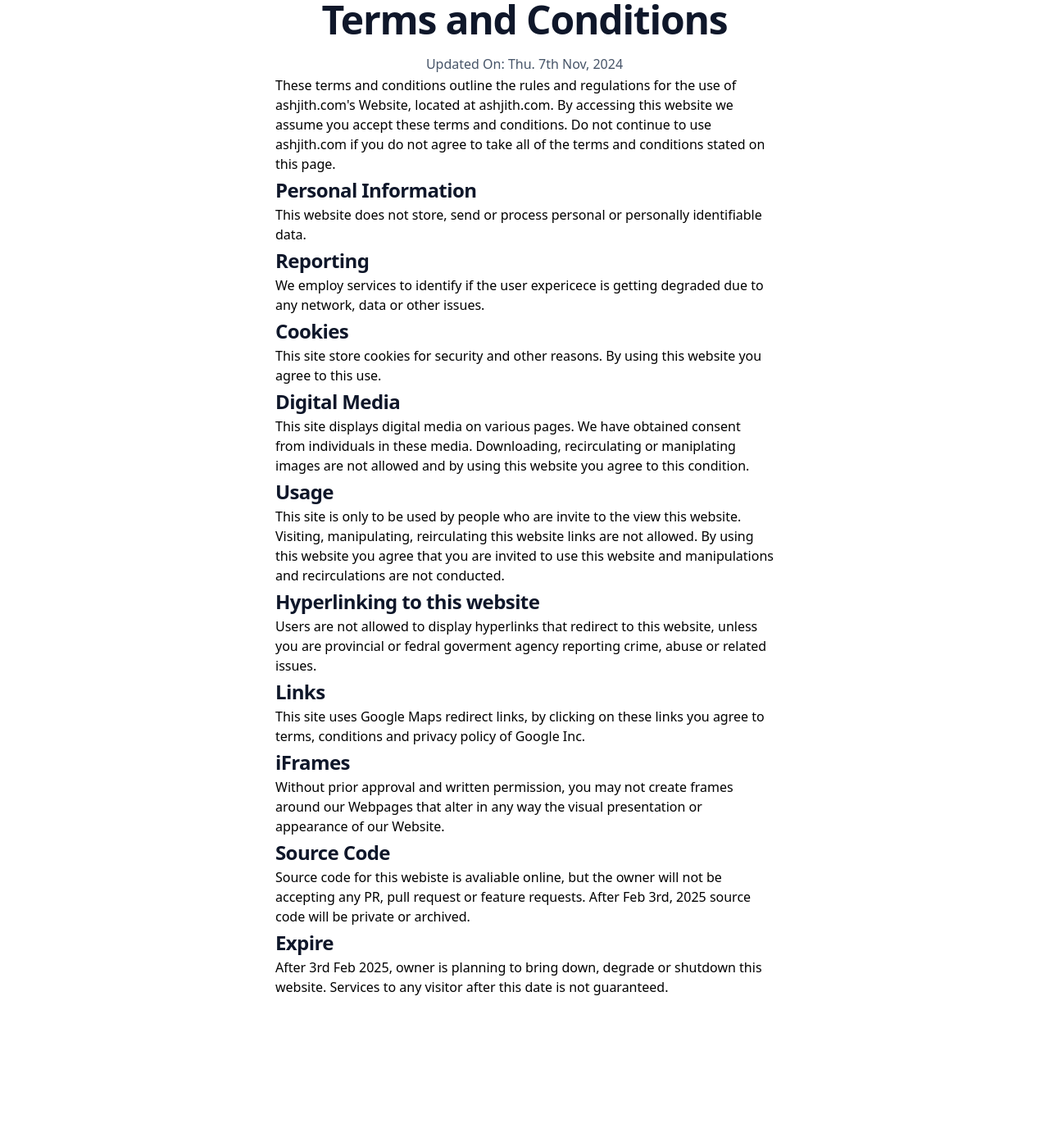
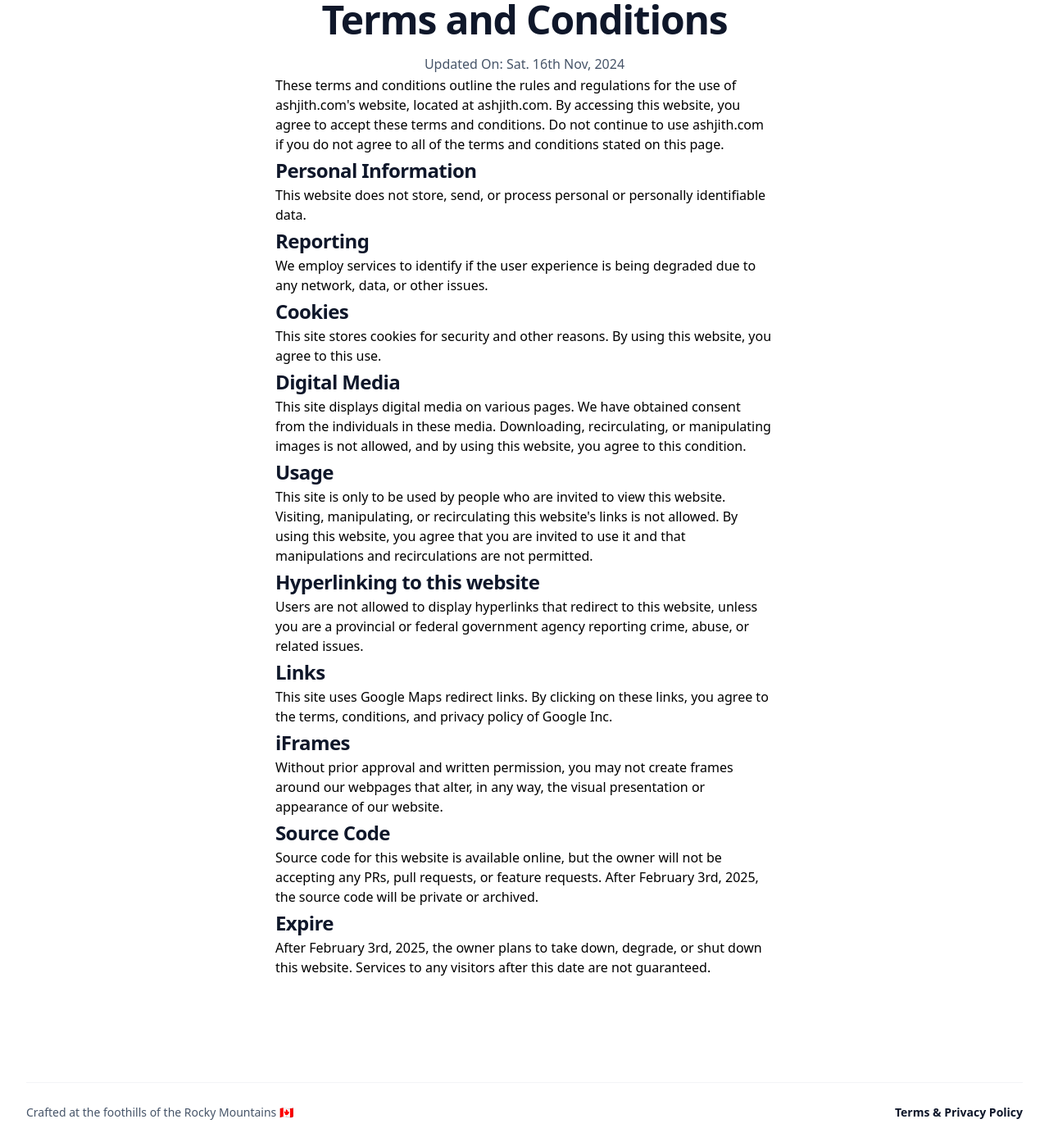
Before and after one commit to Jithinqw/ashjith, a React (Create React App) app: page /drm in a window 1280 px wide. Shown: the whole page at 82% size. Before the commit the page ends 1224 px from the top, so only its background shows below. Built offline with nearby package versions, Linux system fonts and the light colour scheme; the HTML template or start-up script is replaced by a standard one; a web font is replaced by a local one.

Commit message:
Add DRM, black sites, privacy policy and other restrict user

```diff
--- a/src/cms/index.ts
+++ b/src/cms/index.ts
@@ -51,6 +51,11 @@ export const cmsContent = {
             techName: "React",
           },
           {
+            url: "https://www.sanity.io/static/images/favicons/android-icon-192x192.png",
+            alt: "Sanity.io",
+            techName: "Sanity.io"
+          },
+          {
             url: "https://tailwindcss.com/favicons/apple-touch-icon.png?v=3",
             alt: "TailWind",
             techName: "Tailwind CSS",
@@ -89,7 +94,7 @@ export const cmsContent = {
     ourstory: {
       mainCta: "How it all started",
       mainDescription:
-        "Gather around website visitors young, middle-aged, and old! Listen to my tale of finding love.",
+        "Attention all website visitors, regardless of age—join me as I share my story of discovering love.",
       mainDescriptionLongText:
         "Let us rewind the clock to August 2023, a more turbulent time when COVID-19 was winding down. Jithin was figuring out how to move to a new country, while Ashley was busy with her lectures.",
       lowDeckDescriptionText:
@@ -240,45 +245,78 @@ export const cmsContent = {
         {
           title: "Thangassery Light House",
           address: "https://maps.app.goo.gl/yyxE5s5kBMNN5vzM7",
-          id: "24",
-          rating: 3,
+          id: "2124",
+          rating: 3.1,
           image:
             "https://imgak.mmtcdn.com/pwa_v3/pwa_hotel_assets/bgdefault_bg.jpg",
-          starRating: 4,
-          amenities: ["Sea view"],
+          starRating: 3,
+          amenities: ["Sea view", "Harbour", "Port", "Fishing"],
+          head: "Top",
+        },
+        {
+          title: "Chinnakada Clock Tower",
+          address: "https://maps.app.goo.gl/KFGZ8LNAKxpiy5gAA",
+          id: "2224",
+          rating: 2.1,
+          image:
+            "https://imgak.mmtcdn.com/pwa_v3/pwa_hotel_assets/bgdefault_bg.jpg",
+          starRating: 2,
+          amenities: ["Monument"],
           head: "Top",
         },
         {
           title: "Palaruvi Waterfalls",
           address: "https://maps.app.goo.gl/5TxzQDx6o6Pbsu2TA",
-          id: "24",
+          id: "2466",
           rating: 3,
           image:
             "https://imgak.mmtcdn.com/pwa_v3/pwa_hotel_assets/bgdefault_bg.jpg",
           starRating: 4,
-          amenities: ["Waterfalls"],
+          amenities: ["Waterfalls", "Beautiful", "Water Activities", "Family Activity"],
+          head: "Nature",
+        },
+        {
+          title: "Kollam KSWTD Ferry Terminal",
+          address: "https://maps.app.goo.gl/VmUPQsLQ5NPiLZJy8",
+          id: "200",
+          rating: 4,
+          image:
+            "https://imgak.mmtcdn.com/pwa_v3/pwa_hotel_assets/bgdefault_bg.jpg",
+          starRating: 4,
+          amenities: ["Boating", "Beautiful", "Water Activities", "Family Activity"],
           head: "Nature",
         },
         {
           title: "RP Shopping Mall",
           address: "https://maps.app.goo.gl/q9QJYXamawSpAeVx7",
-          id: "24",
+          id: "224",
           rating: 3,
           image:
             "https://imgak.mmtcdn.com/pwa_v3/pwa_hotel_assets/bgdefault_bg.jpg",
           starRating: 3,
-          amenities: ["Shopping"],
+          amenities: ["Shopping", "KFC", "Mc Donalds", "Car Parking"],
+          head: "Shopping",
+        },
+        {
+          title: "Bishop Jerome Commercial Complex",
+          address: "https://maps.app.goo.gl/yyChoZiBT9CywY4Z8",
+          id: "2324",
+          rating: 3,
+          image:
+            "https://imgak.mmtcdn.com/pwa_v3/pwa_hotel_assets/bgdefault_bg.jpg",
+          starRating: 3,
+          amenities: ["Shopping", "Books", "Mc Donalds", "Car Parking"],
           head: "Shopping",
         },
         {
           title: "Jatayu Earth's Center",
           address: "https://maps.app.goo.gl/f5fG2WYV85ff1E3k8",
-          id: "24",
+          id: "254",
           rating: 3,
           image:
             "https://imgak.mmtcdn.com/pwa_v3/pwa_hotel_assets/bgdefault_bg.jpg",
           starRating: 5,
-          amenities: ["Great View", "Outdoor", "Cable cars"],
+          amenities: ["Great View", "Outdoor", "Cable cars", "Out Door Activity", "Free Parking"],
           head: "Top",
         },
       ],
@@ -458,46 +496,49 @@ export const cmsContent = {
     },
     drm: {
       mainCta: "Terms and Conditions",
-      lastUpdatedOn: "Updated On: Thu. 7th Nov, 2024",
+      lastUpdatedOn: "Updated On: Sat. 16th Nov, 2024",
       mainDec:
-        "These terms and conditions outline the rules and regulations for the use of ashjith.com's Website, located at ashjith.com. By accessing this website we assume you accept these terms and conditions. Do not continue to use ashjith.com if you do not agree to take all of the terms and conditions stated on this page.",
+        "These terms and conditions outline the rules and regulations for the use of ashjith.com's website, located at ashjith.com. By accessing this website, you agree to accept these terms and conditions. Do not continue to use ashjith.com if you do not agree to all of the terms and conditions stated on this page.",
       terms: [
         {
           heading: "Personal Information",
-          desc: "This website does not store, send or process personal or personally identifiable data.",
+          desc: "This website does not store, send, or process personal or personally identifiable data.",
         },
         {
           heading: "Reporting",
-          desc: "We employ services to identify if the user expericece is getting degraded due to any network, data or other issues.",
+          desc: "We employ services to identify if the user experience is being degraded due to any network, data, or other issues.",
         },
         {
           heading: "Cookies",
-          desc: "This site store cookies for security and other reasons. By using this website you agree to this use.",
+          desc: "This site stores cookies for security and other reasons. By using this website, you agree to this use.",
         },
         {
           heading: "Digital Media",
-          desc: "This site displays digital media on various pages. We have obtained consent from individuals in these media. Downloading, recirculating or maniplating images are not allowed and by using this website you agree to this condition.",
+          desc: "This site displays digital media on various pages. We have obtained consent from the individuals in these media. Downloading, recirculating, or manipulating images is not allowed, and by using this website, you agree to this condition.",
         },
         {
           heading: "Usage",
-          desc: "This site is only to be used by people who are invite to the view this website. Visiting, manipulating, reirculating this website links are not allowed. By using this website you agree that you are invited to use this website and manipulations and recirculations are not conducted.",
+          desc: "This site is only to be used by people who are invited to view this website. Visiting, manipulating, or recirculating this website's links is not allowed. By using this website, you agree that you are invited to use it and that manipulations and recirculations are not permitted.",
         },
         {
           heading: "Hyperlinking to this website",
-          desc: "Users are not allowed to display hyperlinks that redirect to this website, unless you are provincial or fedral goverment agency reporting crime, abuse or related issues."
+          desc: "Users are not allowed to display hyperlinks that redirect to this website, unless you are a provincial or federal government agency reporting crime, abuse, or related issues."
         },
         {
           heading: "Links",
-          desc: "This site uses Google Maps redirect links, by clicking on these links you agree to terms, conditions and privacy policy of Google Inc.",
+          desc: "This site uses Google Maps redirect links. By clicking on these links, you agree to the terms, conditions, and privacy policy of Google Inc.",
         },
         {
           heading: "iFrames",
-          desc: "Without prior approval and written permission, you may not create frames around our Webpages that alter in any way the visual presentation or appearance of our Website.",
+          desc: "Without prior approval and written permission, you may not create frames around our webpages that alter, in any way, the visual presentation or appearance of our website.",
         },
-        {heading: "Source Code", desc: "Source code for this webiste is avaliable online, but the owner will not be accepting any PR, pull request or feature requests. After Feb 3rd, 2025 source code will be private or archived."},
+        {
+          heading: "Source Code",
+          desc: "Source code for this website is available online, but the owner will not be accepting any PRs, pull requests, or feature requests. After February 3rd, 2025, the source code will be private or archived."
+        },
         {
           heading: "Expire",
-          desc: "After 3rd Feb 2025, owner is planning to bring down, degrade or shutdown this website. Services to any visitor after this date is not guaranteed.",
+          desc: "After February 3rd, 2025, the owner plans to take down, degrade, or shut down this website. Services to any visitors after this date are not guaranteed.",
         },
       ],
     },
@@ -530,10 +571,10 @@ export const cmsContent = {
     errorModalHeading: "Illegal Invite link Found",
     errorModaldescription:
       "It appears that you are using an unknown invitation link. If you believe this link is correct, please contact the host for clarification. If you arrived here by mistake, we recommend returning to the homepage.",
-    inviteModalHeading: "We’d love your esteemed presence",
+    inviteModalHeading: "Notice",
     inviteModalhi: "Hi",
     inviteModalDescription:
-      "We kindly request the honor of your presence at our wedding.",
+      "We codially invite your prayerful presence and blessings to grace our new beginning",
     errorModalCancelCTA: "Cancel",
     errorModalGoHomeCTA: "Go Home",
     inviteModalReject: "Reject",
@@ -558,4 +599,8 @@ export const cmsContent = {
     drmCta: "Terms & Privacy Policy",
     drmLink: "/drm",
   },
+  shutDown: {
+    mainCta: "",
+    mainDescription: ""
+  }
 };
--- a/src/components/Compliments/Compliments.tsx
+++ b/src/components/Compliments/Compliments.tsx
@@ -47,6 +47,7 @@ export const Compliments = (props: IRatedCompliments) => {
                       src={e.wisherImg}
                       decoding={"async"}
                       style={{ color: "transparent" }}
+                      alt="Suspense"
                       height={"8"}
                     />
                   </Suspense>
--- a/src/components/Instagram/posts/InstagramPost.tsx
+++ b/src/components/Instagram/posts/InstagramPost.tsx
@@ -32,6 +32,7 @@ export const InstagramPost = (props: IInstagramPost) => {
               <img
                 src={props.post.userImage}
                 className="rounded-full h-8 w-8"
+                alt="insta"
               />
             </Suspense>
             <div className="flex flex-col ml-1">
@@ -63,7 +64,7 @@ export const InstagramPost = (props: IInstagramPost) => {
       {/* Post body */}
       <div>
         <Suspense fallback={<Loader />}>
-          <img src={props.post.postImage} />
+          <img src={props.post.postImage} alt="insta"/>
         </Suspense>
       </div>
       {/* Post actions bar */}
--- a/src/components/Venue/VenueSelection.tsx
+++ b/src/components/Venue/VenueSelection.tsx
@@ -1,5 +1,4 @@
 import { useEffect, useState } from "react";
-import { cmsContent } from "../../cms";
 import { List } from "./List";
 import ListItem, { IListItem } from "./ListItem";
 import { Nav } from "./Nav";
--- a/src/pages/about/about.tsx
+++ b/src/pages/about/about.tsx
@@ -59,7 +59,7 @@ const About = () => {
       {/* Made with */}
       <div className="bg-white py-24 sm:py-32 mb-2">
         <div className="mx-auto max-w-7xl px-6 lg:px-8">
-          <h2 className="text-center text-lg font-semibold leading-8 text-gray-900">
+          <h2 className="text-center text-lg font-semibold leading-8 text-gray-900" key="2">
             {cmsContent.pages.about.madeWith.mainCta}
           </h2>
           <div className="mx-auto mt-10 grid max-w-lg grid-cols-4 items-center gap-x-8 gap-y-10 sm:max-w-xl sm:grid-cols-6 sm:gap-x-10 lg:mx-0 lg:max-w-none lg:grid-cols-5">
--- a/src/pages/digitalRights/drm.tsx
+++ b/src/pages/digitalRights/drm.tsx
@@ -1,6 +1,7 @@
 import { useEffect } from "react";
 import { cmsContent } from "../../cms";
 import Utils from "../../utils/utility";
+import { Footer } from "../../components/Footer/Footer";
 
 const DigitalRights = () => {
   useEffect(() => {
@@ -34,6 +35,7 @@ const DigitalRights = () => {
             );
           })}
       </div>
+      <Footer />
     </>
   );
 };
--- a/src/pages/gallery/gallery.tsx
+++ b/src/pages/gallery/gallery.tsx
@@ -3,7 +3,7 @@ import { cmsContent } from "../../cms";
 import { Header } from "../../components/Header/Header";
 import Utils from "../../utils/utility";
 import { useSearchParams } from "react-router-dom";
-import { eInviteRecord, IInvite } from "../../utils/constants";
+import { eInviteRecord, IInvite, alphaTestFlag } from "../../utils/constants";
 import { Modal } from "../../components/Modal/Modal";
 import { Loader } from "../../components/Loader/Loader";
 
@@ -11,9 +11,10 @@ const Gallery = () => {
   const [searchParams] = useSearchParams();
   const [inviteRecord, setInviteRecord] = useState<IInvite>();
   const [isUserNotInvited, setUserNotInvited] = useState<boolean>(false);
+
   useEffect(() => {
     Utils.setPageTitle("Jithin & Ashley - Gallery");
-	Utils.redirectToPageIfInviteNotFound();
+    Utils.redirectToPageIfInviteNotFound();
     let allImages = document.querySelectorAll("img");
     allImages.forEach((value) => {
       value.oncontextmenu = (e) => {
--- a/src/pages/invite/invite.tsx
+++ b/src/pages/invite/invite.tsx
@@ -1,22 +1,22 @@
 import { useEffect, useState } from "react";
-import { alphaTestFlag, eInviteRecord, IInvite } from "../../utils/constants";
+import { eInviteRecord, IInvite } from "../../utils/constants";
 import { useSearchParams } from "react-router-dom";
 import Utils from "../../utils/utility";
 import { Modal } from "../../components/Modal/Modal";
-import { Instagram } from "../../components/Instagram/Instagram";
 import { Header } from "../../components/Header/Header";
 import InviteScene from "../../components/InviteScene/InviteScene";
 import { cmsContent } from "../../cms";
 import { InviteModal } from "../../components/Modal/InviteModal";
+import { useNavigate } from "react-router-dom";
 
 const EInvite = () => {
   const [searchParams] = useSearchParams();
   const [inviteRecord, setInviteRecord] = useState<IInvite>();
   const [isUserNotInvited, setUserNotInvited] = useState<boolean>(false);
   const [userInviteModal, setInviteModal] = useState<boolean>(true);
+  const navigate = useNavigate();
 
-  const isInstagramComponentEnabled =
-    alphaTestFlag["enable-instagram-component"] === true;
+
 
   useEffect(() => {
     Utils.setPageTitle("Jithin & Ashley - Invitation");
@@ -49,12 +49,11 @@ const EInvite = () => {
     } else if (Utils.isEmpty(inviteRecordFromS)) {
       setUserNotInvited(true);
     }
-    console.log(inviteRecord);
     // eslint-disable-next-line react-hooks/exhaustive-deps
   }, [inviteRecord]);
 
   const onGoHomeBtnClick = () => {
-    window.location.href = window.location.origin + "/";
+    navigate('/');
   };
 
   const onDismissInviteClick = () => {
@@ -83,7 +82,6 @@ const EInvite = () => {
             />
           )}
           <InviteScene />
-          {isInstagramComponentEnabled && <Instagram />}
         </>
       )}
     </>
```
Also changed, not shown: public/index.html (+5 -0 lines), src/pages/venue/venue.tsx (+4 -3 lines), src/utils/constants.ts (+25 -3 lines), src/utils/utility.ts (+8 -5 lines).
